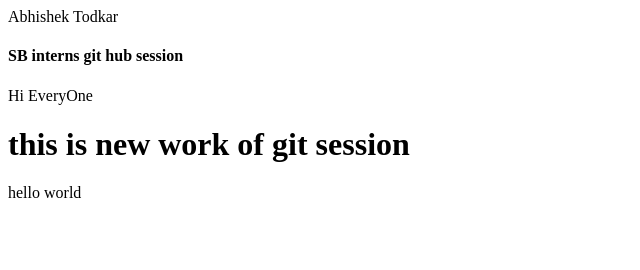
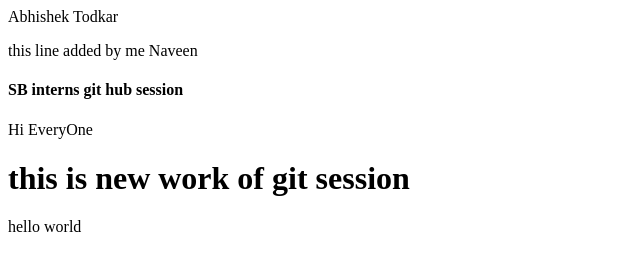
Before and after one commit to n-jack/sb-intern, a plain HTML site: page index.html in a window 1280 px wide. Shown: the whole page, without its empty margins (0-640 px from the left). Drawn offline with Linux system fonts and the light colour scheme.

Commit message:
new line added

```diff
--- a/index.html
+++ b/index.html
@@ -10,7 +10,7 @@
 
 </head>
 <body>
-
+	     <p>this line added by me Naveen</p>
     <h4> SB interns git hub session</h4>
     Hi EveryOne
     <h1>this is new work of git session</h1>
```
